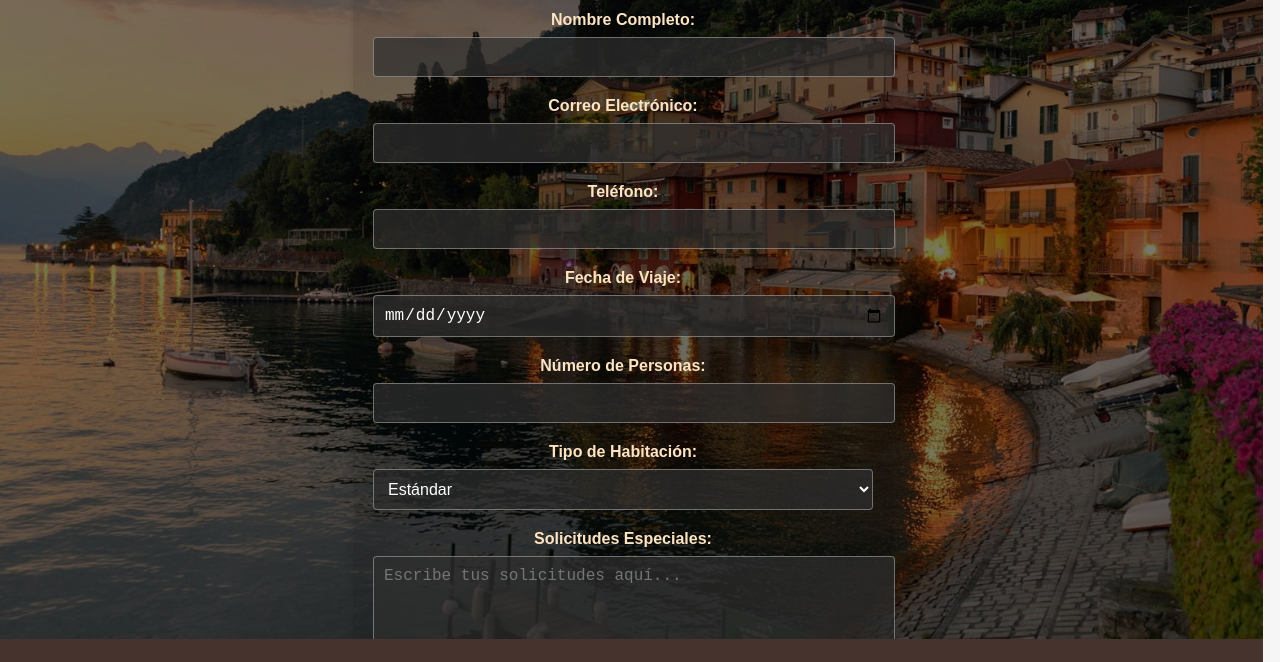
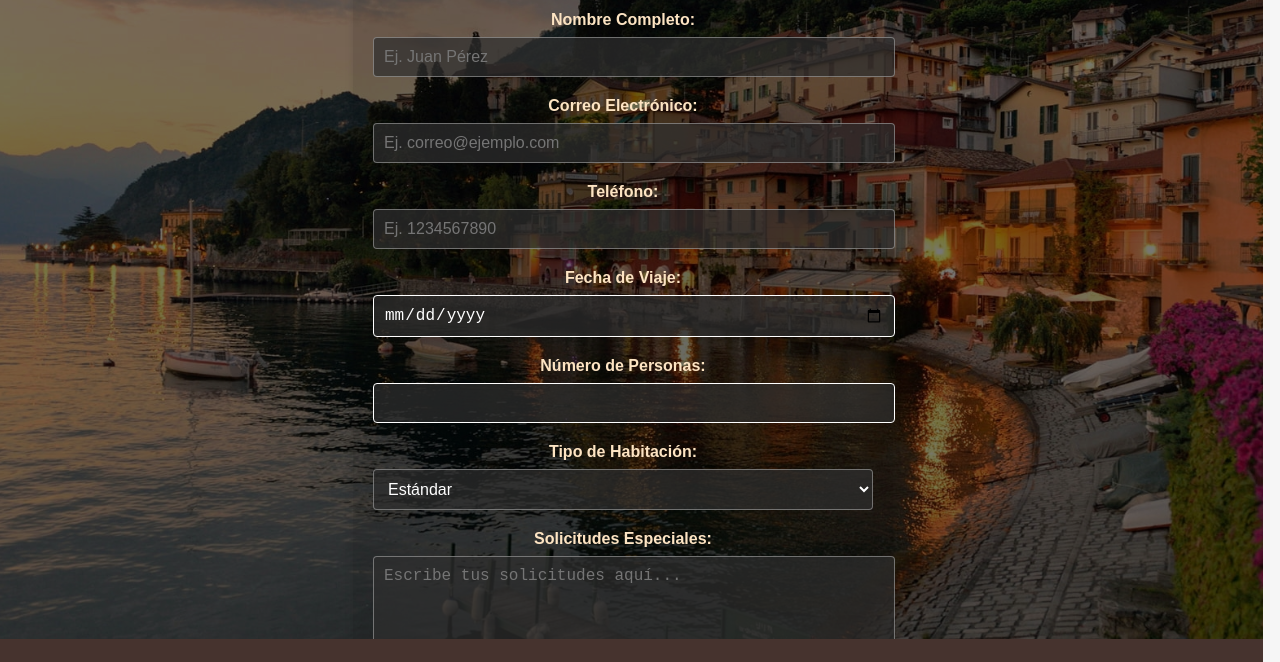
Before and after one commit to DiegoRomeroC21/LAGO_DI_COMO, a plain HTML site: page formulario.html in a window 1280 px wide. Shown: the part 138-800 px from the top of the page. Drawn offline with Linux system fonts and the light colour scheme.

Commit message:
VALIDACION DE FORMULARIOS
IMPLEMENTAMOS LA VALIDACION DE FORMULARIOS, SEGUNDO COMMIT SOLO DE ESTILOS

```diff
--- a/formulario.html
+++ b/formulario.html
@@ -29,13 +29,13 @@
     <h2>Reservación de Viaje Todo Incluido a Lago di Como</h2>
 
     <label for="full-name">Nombre Completo:</label>
-    <input type="text" id="full-name" name="full-name" required>
+    <input type="text" id="full-name" name="full-name" placeholder="Ej. Juan Pérez" required>
 
     <label for="email">Correo Electrónico:</label>
-    <input type="email" id="email" name="email" required>
+    <input type="email" id="email" name="email" placeholder="Ej. correo@ejemplo.com" required>
 
     <label for="phone">Teléfono:</label>
-    <input type="tel" id="phone" name="phone" required>
+    <input type="tel" id="phone" name="phone" placeholder="Ej. 1234567890" required>
 
     <label for="travel-date">Fecha de Viaje:</label>
     <input type="date" id="travel-date" name="travel-date" required>
--- a/style_formulario.css
+++ b/style_formulario.css
@@ -6,3 +6,24 @@ display: none;}
         display: none;
     }
 }
+
+/* Evitar borde rojo inicial */
+input:invalid:not(:focus):not(:placeholder-shown),
+select:invalid:not(:focus),
+textarea:invalid:not(:focus) {
+    border-color: initial; /* Mantener el borde predeterminado */
+}
+
+/* Mostrar borde rojo solo después de interacción */
+input:invalid:focus,
+select:invalid:focus,
+textarea:invalid:focus {
+    border-color: red;
+}
+
+/* Mensajes de error */
+.error-message {
+    color: red;
+    font-size: 0.9em;
+    margin-top: 5px;
+}
```
